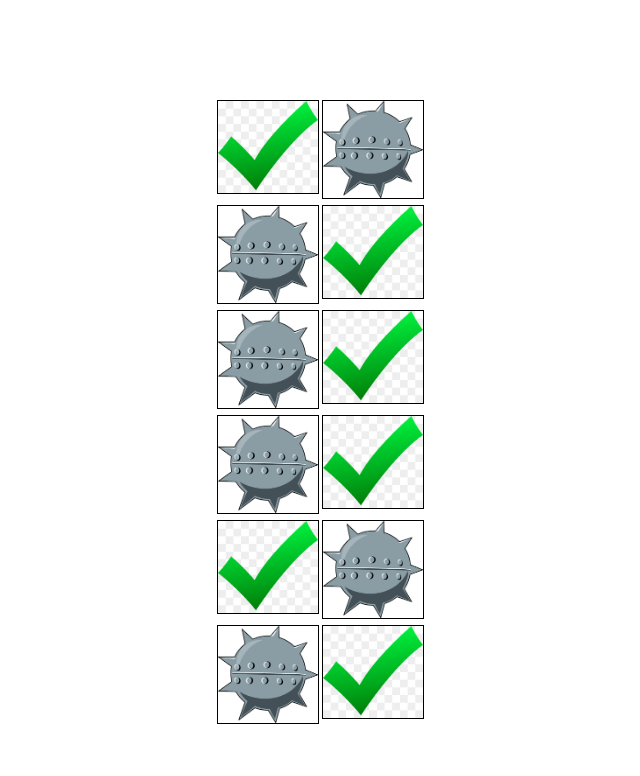
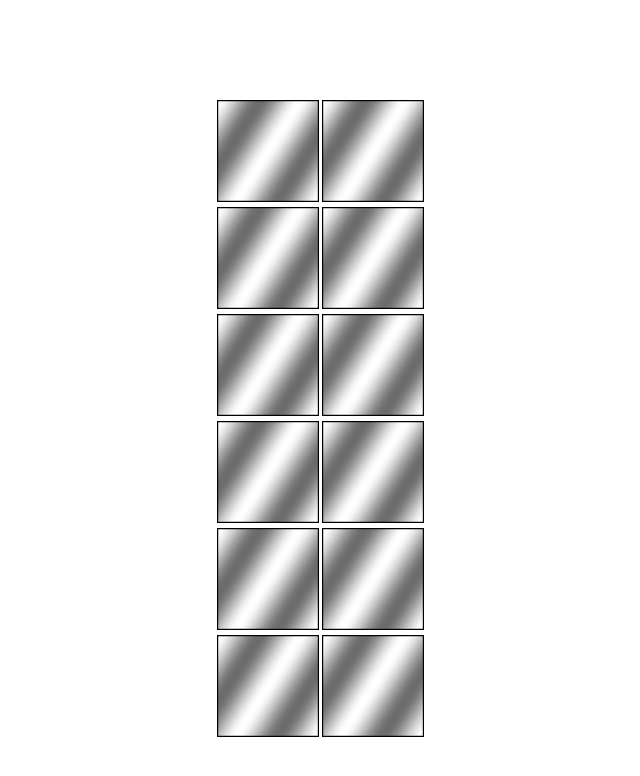
Before and after one commit to Exib1t/JS-HomeWorks, a plain HTML site: page minesweeper/index.html in a window 1280 px wide. Shown: the whole page, without its empty margins (321-961 px from the left). Drawn offline with Linux system fonts and the light colour scheme.

Commit message:
minesweeper 1.1

```diff
--- a/minesweeper/script.js
+++ b/minesweeper/script.js
@@ -1,28 +1,68 @@
 const board = document.querySelector('#board')
 
-class SetMines{
-  constructor(minePath, rowsAmount, clearPath) {
+class Game{
+  constructor(minePath, rowsAmount, clearPath, coverPath) {
     this.minePath = minePath;
     this.rowsAmount = rowsAmount;
     this.clearPath = clearPath;
+    this.coverPath = coverPath;
   }
 
-  get minesLoad(){
+  get createMine() {
+    return `<img src=${this.minePath}></img>`
+  }
+
+  get createClear() {
+    return `<img src=${this.clearPath}></img>`
+  }
+
+  get createCover() {
+    return `<img src=${this.coverPath}></img>`
+  }
+
+  get minesLoad() {
     for (let i = 0; i <= this.rowsAmount; i++) {
       if(Math.random() < 0.5) {
-        const mine = `<img src=${this.minePath}></img>`
-        const clear = `<img src=${this.clearPath}></img>`
-        board.insertAdjacentHTML('beforeend', mine)
-        board.insertAdjacentHTML('beforeend', clear)
+        board.insertAdjacentHTML('beforeend', this.createMine)
+        board.insertAdjacentHTML('beforeend', this.createClear)
       } else {
-        const mine = `<img src=${this.minePath}></img>`
-        const clear = `<img src=${this.clearPath}></img>`
-        board.insertAdjacentHTML('beforeend', clear)
-        board.insertAdjacentHTML('beforeend', mine)
+        board.insertAdjacentHTML('beforeend', this.createClear)
+        board.insertAdjacentHTML('beforeend', this.createMine)
+      }
+    }
+  }
+
+  get minesCoverSet() {
+    let imagesArray = document.querySelectorAll('img')
+    for(let img of imagesArray) {
+      let imgSource = img.src;
+      if (imgSource.includes('mine.png')) {
+        img.setAttribute('type', 'mine')
+        img.src = this.coverPath
+      } else if (imgSource.includes('right.jpg')) {
+        img.setAttribute('type', 'clear')
+        img.src = this.coverPath
+      } else {alert('Error')}
+    }
+  }
+
+  get imageClick() {
+    board.addEventListener('click', imageFlip)
+    const minePath = this.minePath
+    let clearPath = this.clearPath
+
+    function imageFlip(event) {
+      let target = event.target;
+      if (target.getAttribute('type') === 'mine') {
+        target.src = minePath
+      } else if (target.getAttribute('type') === 'clear') {
+        target.src = clearPath
       }
     }
   }
 }
 
-let gameLoaded = new SetMines('images/mine.png', 5, 'images/right.jpg')
+let gameLoaded = new Game('images/mine.png', 5, 'images/right.jpg', 'images/cover.jpg')
 gameLoaded.minesLoad
+gameLoaded.minesCoverSet
+gameLoaded.imageClick
--- a/minesweeper/style.css
+++ b/minesweeper/style.css
@@ -6,13 +6,13 @@
 #board {
   display: grid;
   grid-template-columns: 100px 100px;
-  grid-template-rows: 100px 100px 100px 100px 100px;
   grid-gap: 5px;
   justify-content: center;
   margin-top: 100px;
 }
 
 img {
-  width: 100px;
+  width: 100%;
+  aspect-ratio: 1/1;
   border: 1px solid black;
 }
```
Also changed, not shown: minesweeper/images/cover.jpg (added).
